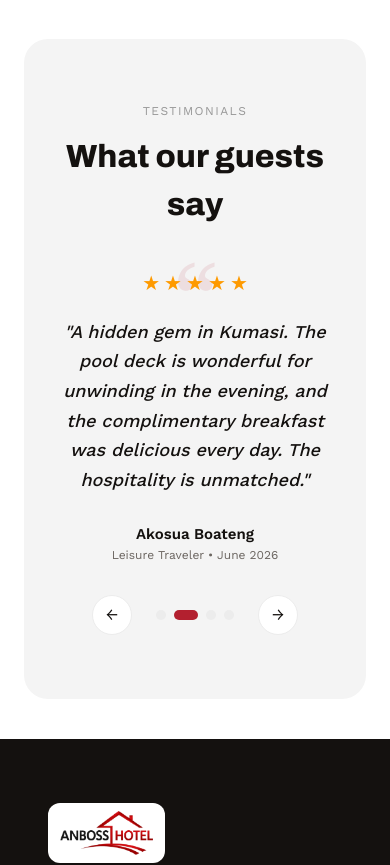
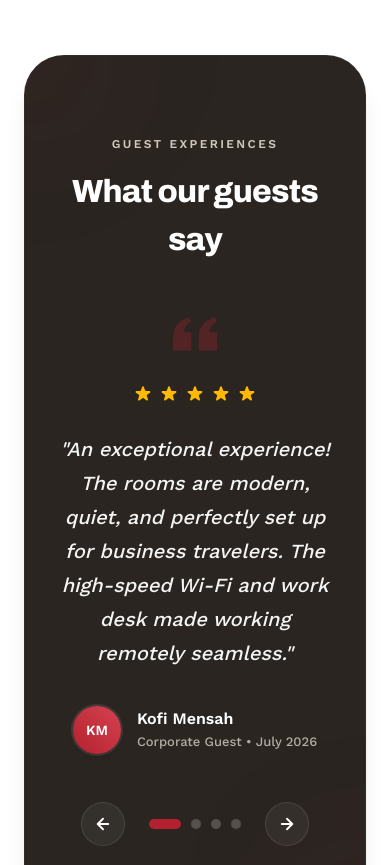
Before and after one commit to PlnDominic/Amboss-Hotel, a Next.js app: page / in a window 390 px wide. Shown: the part 5100-5965 px from the top of the page. Built offline with nearby package versions, Linux system fonts and the light colour scheme.

Commit message:
feat: Remove amenities page and restyle testimonials slider

```diff
--- a/src/app/amenities/page.tsx
+++ /dev/null
@@ -1,38 +0,0 @@
-import type { Metadata } from 'next';
-import Image from 'next/image';
-import { amenities } from '@/data/amenities';
-import ImagePlaceholder from '@/components/ImagePlaceholder';
-
-export const metadata: Metadata = {
-  title: 'Amenities at Anboss Hotel',
-  description: 'Everything you need for a relaxing stay or a productive business trip at Anboss Hotel.',
-};
-
-export default function AmenitiesPage() {
-  return (
-    <main>
-      <section className="mx-auto max-w-[1180px] px-12 pt-16 pb-5 text-center">
-        <div className="mb-3 text-xs tracking-[0.12em] text-brand-muted-3 uppercase">Facilities</div>
-        <div className="mb-4 font-display text-[44px] font-extrabold text-brand-ink">amenities</div>
-        <div className="mx-auto max-w-[600px] text-base leading-[1.7] text-brand-muted">
-          Everything you need for a relaxing stay or a productive business trip.
-        </div>
-      </section>
-      <section className="grid grid-cols-1 gap-7 px-12 pt-9 pb-20 sm:grid-cols-2 md:grid-cols-3">
-        {amenities.map((amenity) => (
-          <div key={amenity.id}>
-            {amenity.src ? (
-              <div className="relative h-[220px] w-full overflow-hidden">
-                <Image src={amenity.src} alt={`${amenity.title} photo`} fill className="object-cover" />
-              </div>
-            ) : (
-              <ImagePlaceholder label={`${amenity.title} photo`} />
-            )}
-            <div className="mt-4 text-[17px] font-bold text-brand-ink">{amenity.title}</div>
-            <div className="mt-1.5 text-sm leading-[1.6] text-brand-muted-2">{amenity.description}</div>
-          </div>
-        ))}
-      </section>
-    </main>
-  );
-}
--- a/src/components/Footer.tsx
+++ b/src/components/Footer.tsx
@@ -5,9 +5,8 @@ import { rooms } from '@/data/rooms';
 const LINKS = [
   { href: '/', label: 'Home' },
   { href: '/rooms', label: 'Rooms' },
-  { href: '/amenities', label: 'Amenities' },
   { href: '/contact', label: 'Contact' },
-  { href: '/booking', label: 'Book Now' },
+  { href: '/book', label: 'Book Now' },
 ];
 
 const headingClass = 'mb-5 text-xs font-bold tracking-[0.14em] text-brand-footer-heading uppercase';
--- a/src/components/Header.tsx
+++ b/src/components/Header.tsx
@@ -8,7 +8,6 @@ import Logo from './Logo';
 const NAV_ITEMS = [
   { href: '/', label: 'Home' },
   { href: '/rooms', label: 'Rooms' },
-  { href: '/amenities', label: 'Amenities' },
   { href: '/contact', label: 'Contact' },
 ];
 
--- a/src/components/TestimonialsSlider.tsx
+++ b/src/components/TestimonialsSlider.tsx
@@ -2,6 +2,14 @@
 
 import { useState, useEffect, useCallback } from 'react';
 import { testimonials } from '@/data/testimonials';
+
+const getInitials = (name: string) => {
+  return name
+    .split(' ')
+    .map((n) => n[0])
+    .join('')
+    .toUpperCase();
+};
 
 export default function TestimonialsSlider() {
   const [currentIndex, setCurrentIndex] = useState(0);
@@ -16,81 +24,102 @@ export default function TestimonialsSlider() {
     }, 300);
   }, [isAnimating]);
 
-  useEffect(() => {
-    const timer = setInterval(() => {
-      handleNext();
-    }, 6000);
-    return () => clearInterval(timer);
-  }, [handleNext]);
-
-  const handlePrev = () => {
+  const handlePrev = useCallback(() => {
     if (isAnimating) return;
     setIsAnimating(true);
     setTimeout(() => {
       setCurrentIndex((prevIndex) => (prevIndex - 1 + testimonials.length) % testimonials.length);
       setIsAnimating(false);
     }, 300);
-  };
+  }, [isAnimating]);
+
+  useEffect(() => {
+    const timer = setInterval(() => {
+      handleNext();
+    }, 8000); // 8 seconds display time
+    return () => clearInterval(timer);
+  }, [handleNext]);
 
   const current = testimonials[currentIndex];
 
   return (
-    <section className="bg-brand-surface py-16 px-8 md:px-12 rounded-3xl mx-6 md:mx-12 my-10">
-      <div className="mx-auto max-w-[800px] text-center">
-        <div className="mb-3.5 text-xs tracking-[0.12em] text-brand-muted-3 uppercase">Testimonials</div>
-        <h2 className="font-display text-[32px] font-extrabold text-brand-ink mb-10">What our guests say</h2>
+    <section className="relative overflow-hidden bg-brand-dark-surface py-20 px-8 md:px-16 rounded-[40px] mx-6 md:mx-12 my-14 shadow-xl border border-[#3e3732]/40">
+      {/* Absolute Decorative elements */}
+      <div className="absolute -top-24 -left-24 h-48 w-48 rounded-full bg-brand-accent/5 blur-3xl pointer-events-none" />
+      <div className="absolute -bottom-24 -right-24 h-48 w-48 rounded-full bg-brand-accent/5 blur-3xl pointer-events-none" />
 
-        <div className="relative min-h-[220px] flex flex-col items-center justify-center">
-          {/* Quote mark decoration */}
-          <span className="absolute -top-6 text-[100px] leading-none text-brand-accent/10 font-serif select-none pointer-events-none">
-            “
-          </span>
+      <div className="mx-auto max-w-[850px] text-center relative z-10">
+        <div className="mb-4 text-xs font-bold tracking-[0.2em] text-[#d1c7bd] uppercase">Guest Experiences</div>
+        <h2 className="font-display text-[32px] md:text-[38px] font-extrabold text-white mb-12 tracking-tight">
+          What our guests say
+        </h2>
+
+        <div className="relative min-h-[300px] flex flex-col items-center justify-center">
+          {/* Custom Classy Quote SVG */}
+          <svg className="mb-7 h-11 w-11 text-brand-accent/30 mx-auto" viewBox="0 0 24 24" fill="currentColor">
+            <path d="M14.017 21v-7.391c0-5.704 3.731-9.57 8.983-10.609l.995 2.151c-2.432.917-3.995 3.638-3.995 5.849h4v10h-9.983zm-14.017 0v-7.391c0-5.704 3.748-9.57 9-10.609l.996 2.151c-2.433.917-3.996 3.638-3.996 5.849h3.983v10h-9.983z" />
+          </svg>
 
           <div
-            className={`transition-opacity duration-300 ease-in-out ${
-              isAnimating ? 'opacity-0 scale-95' : 'opacity-100 scale-100'
+            className={`transition-all duration-300 ease-in-out ${
+              isAnimating ? 'opacity-0 -translate-y-2 scale-98' : 'opacity-100 translate-y-0 scale-100'
             }`}
           >
             {/* Stars */}
-            <div className="flex justify-center gap-1 mb-5">
+            <div className="flex justify-center gap-1.5 mb-7">
               {Array.from({ length: 5 }).map((_, i) => {
                 const isFull = i < Math.floor(current.rating);
                 const isHalf = !isFull && i < current.rating;
                 return (
-                  <span key={i} className="text-xl text-amber-500">
-                    {isFull ? '★' : isHalf ? '⯪' : '☆'}
-                  </span>
+                  <svg key={i} className="h-5 w-5 text-amber-400" viewBox="0 0 20 20" fill="currentColor">
+                    {isFull ? (
+                      <path d="M9.049 2.927c.3-.921 1.603-.921 1.902 0l1.07 3.292a1 1 0 00.95.69h3.462c.969 0 1.371 1.24.588 1.81l-2.8 2.034a1 1 0 00-.364 1.118l1.07 3.292c.3.921-.755 1.688-1.54 1.118l-2.8-2.034a1 1 0 00-1.175 0l-2.8 2.034c-.784.57-1.838-.197-1.539-1.118l1.07-3.292a1 1 0 00-.364-1.118L2.98 8.72c-.783-.57-.38-1.81.588-1.81h3.461a1 1 0 00.951-.69l1.07-3.292z" />
+                    ) : isHalf ? (
+                      // Custom half star SVG if needed, fallback to same star
+                      <path d="M9.049 2.927c.3-.921 1.603-.921 1.902 0l1.07 3.292a1 1 0 00.95.69h3.462c.969 0 1.371 1.24.588 1.81l-2.8 2.034a1 1 0 00-.364 1.118l1.07 3.292c.3.921-.755 1.688-1.54 1.118l-2.8-2.034a1 1 0 00-1.175 0l-2.8 2.034c-.784.57-1.838-.197-1.539-1.118l1.07-3.292a1 1 0 00-.364-1.118L2.98 8.72c-.783-.57-.38-1.81.588-1.81h3.461a1 1 0 00.951-.69l1.07-3.292z" />
+                    ) : (
+                      <path fillRule="evenodd" d="M10 12.395c-.097 0-.193-.013-.287-.038L7.06 14.364c-.458.332-1.073-.115-.9-.652l.9-2.766a1.002 1.002 0 00-.363-1.118L4.254 7.795c-.458-.332-.222-1.055.342-1.055h3.355a1 1 0 00.951-.69l1.07-3.292c.175-.537.939-.537 1.114 0l1.07 3.292a1 1 0 00.951.69h3.355c.564 0 .8.723.342 1.055l-2.443 1.773a1 1 0 00-.363 1.118l.9 2.766c.173.537-.442.984-.9.652l-2.653-1.927c-.094.025-.19.038-.287.038z" clipRule="evenodd" />
+                    )}
+                  </svg>
                 );
               })}
             </div>
 
             {/* Testimonial text */}
-            <p className="text-lg md:text-xl font-medium leading-[1.65] text-brand-ink max-w-[680px] mx-auto italic">
+            <p className="text-xl md:text-2xl font-medium leading-[1.7] text-white/95 max-w-[720px] mx-auto italic font-sans">
               &quot;{current.text}&quot;
             </p>
 
-            {/* Reviewer details */}
-            <div className="mt-7">
-              <div className="text-[15px] font-bold text-brand-ink">{current.name}</div>
-              <div className="text-xs text-brand-muted mt-0.5">
-                {current.role} • {current.date}
+            {/* Reviewer Details with initials avatar */}
+            <div className="mt-9 flex items-center justify-center gap-4 text-left">
+              <div className="flex h-12 w-12 items-center justify-center rounded-full bg-gradient-to-tr from-brand-accent to-[#d64150] text-sm font-bold text-white shadow-md ring-2 ring-white/10">
+                {getInitials(current.name)}
+              </div>
+              <div>
+                <div className="text-[16px] font-bold text-white leading-snug">{current.name}</div>
+                <div className="text-[13px] text-brand-dark-muted font-medium mt-0.5">
+                  {current.role} &bull; {current.date}
+                </div>
               </div>
             </div>
           </div>
         </div>
 
-        {/* Slider Controls */}
-        <div className="flex items-center justify-center gap-6 mt-8">
+        {/* Custom Classy Controls */}
+        <div className="flex items-center justify-center gap-6 mt-12">
           <button
             onClick={handlePrev}
             aria-label="Previous testimonial"
-            className="flex h-10 w-10 items-center justify-center rounded-full border border-brand-line bg-white text-brand-ink transition-all hover:bg-brand-ink hover:text-white"
+            className="flex h-11 w-11 items-center justify-center rounded-full border border-white/10 bg-white/5 text-white transition-all hover:bg-white hover:text-brand-ink hover:scale-105 active:scale-95 cursor-pointer"
           >
-            ←
+            <svg width="18" height="18" viewBox="0 0 24 24" fill="none" stroke="currentColor" strokeWidth="2.5" strokeLinecap="round" strokeLinejoin="round">
+              <line x1="19" y1="12" x2="5" y2="12"></line>
+              <polyline points="12 19 5 12 12 5"></polyline>
+            </svg>
           </button>
 
           {/* Dots Indicator */}
-          <div className="flex gap-2">
+          <div className="flex gap-2.5">
             {testimonials.map((_, index) => (
               <button
                 key={index}
@@ -104,7 +133,7 @@ export default function TestimonialsSlider() {
                 }}
                 aria-label={`Go to testimonial ${index + 1}`}
                 className={`h-2.5 rounded-full transition-all duration-300 ${
-                  index === currentIndex ? 'w-6 bg-brand-accent' : 'w-2.5 bg-brand-line'
+                  index === currentIndex ? 'w-8 bg-brand-accent' : 'w-2.5 bg-white/20'
                 }`}
               />
             ))}
@@ -113,9 +142,12 @@ export default function TestimonialsSlider() {
           <button
             onClick={handleNext}
             aria-label="Next testimonial"
-            className="flex h-10 w-10 items-center justify-center rounded-full border border-brand-line bg-white text-brand-ink transition-all hover:bg-brand-ink hover:text-white"
+            className="flex h-11 w-11 items-center justify-center rounded-full border border-white/10 bg-white/5 text-white transition-all hover:bg-white hover:text-brand-ink hover:scale-105 active:scale-95 cursor-pointer"
           >
-            →
+            <svg width="18" height="18" viewBox="0 0 24 24" fill="none" stroke="currentColor" strokeWidth="2.5" strokeLinecap="round" strokeLinejoin="round">
+              <line x1="5" y1="12" x2="19" y2="12"></line>
+              <polyline points="12 5 19 12 12 19"></polyline>
+            </svg>
           </button>
         </div>
       </div>
```
